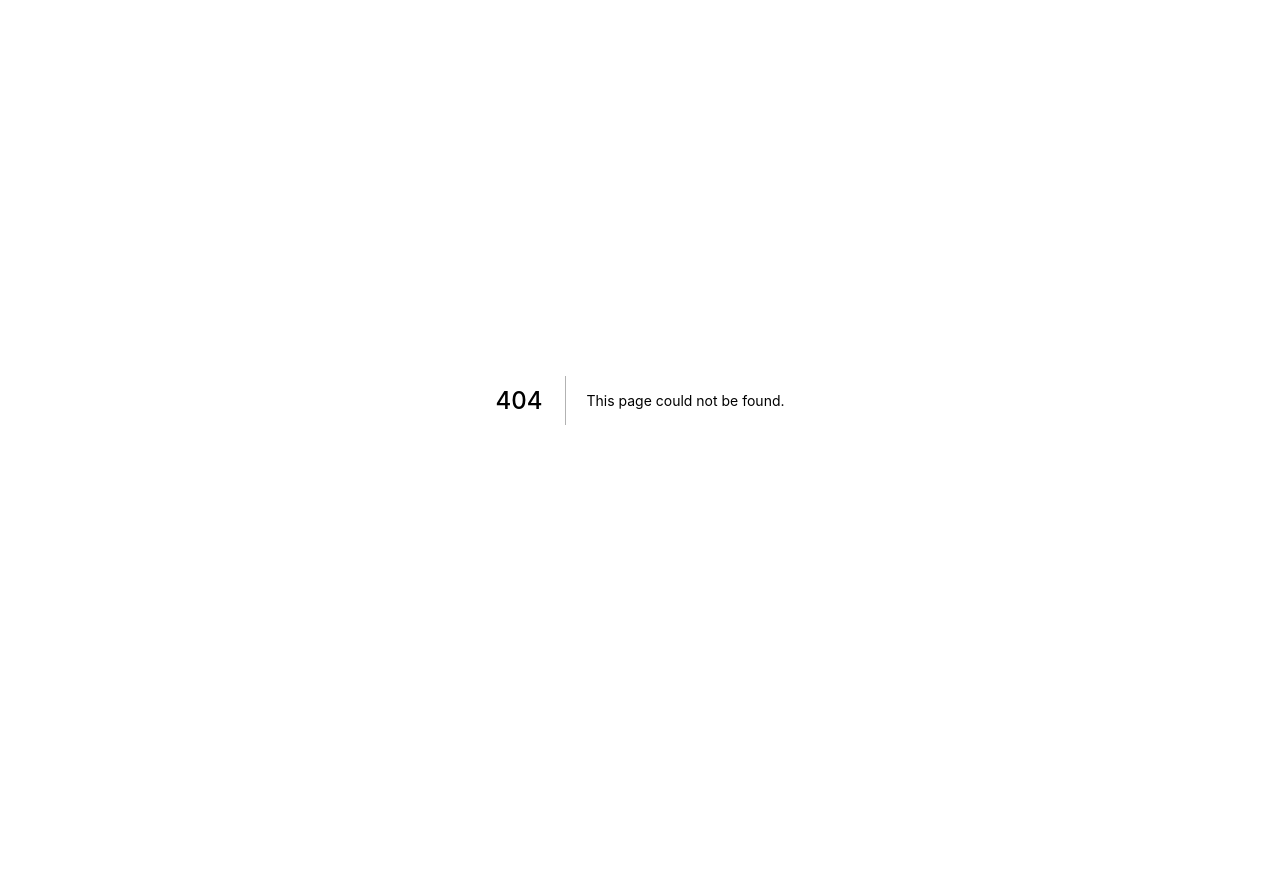
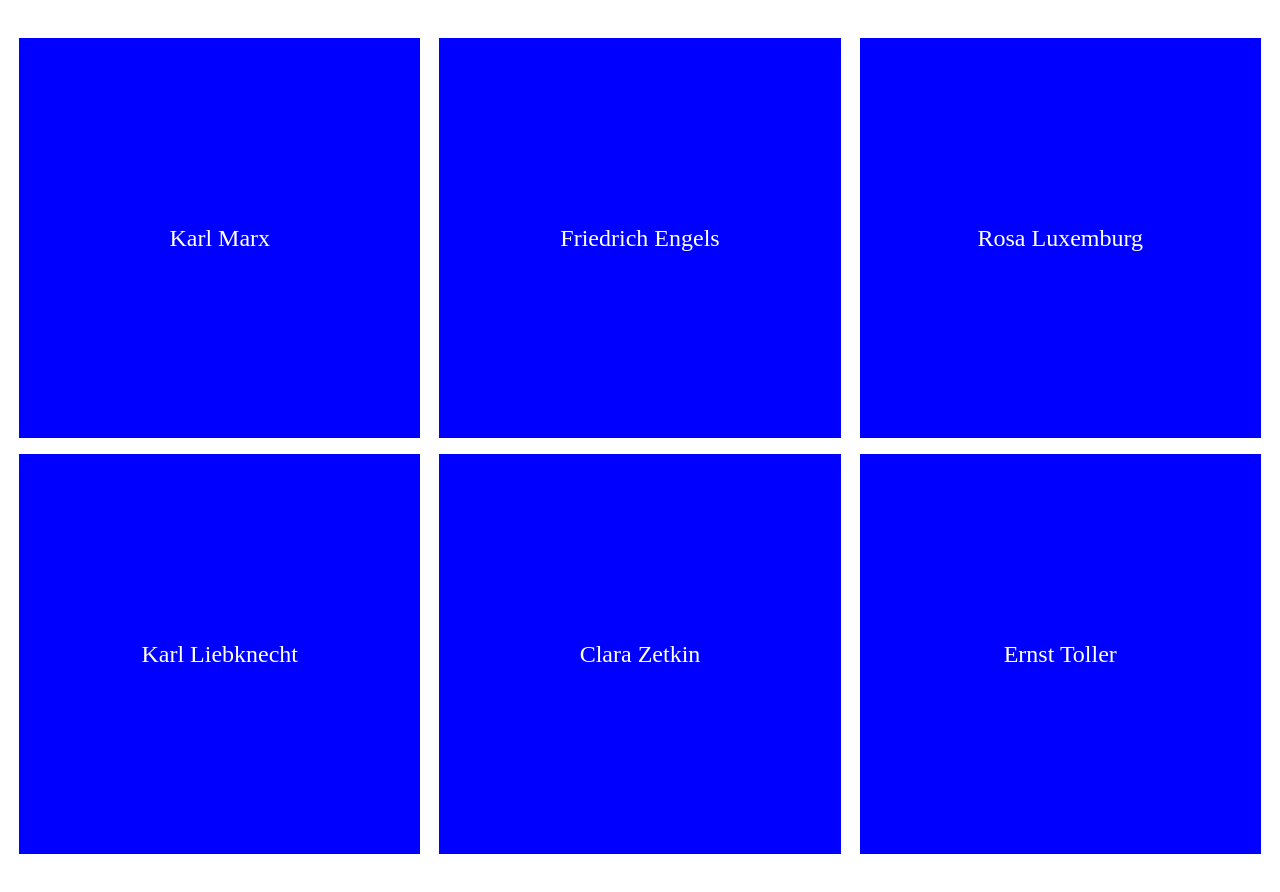
Before and after one commit to AndreasFaust/react-raster, a Next.js app: page /test2 in a window 1280 px wide. Before the commit this address had no page. Shown: the top 892 px of the page. Before the commit the page ends 800 px from the top, so only its background shows below. Built offline with nearby package versions, Linux system fonts and the light colour scheme.

Commit message:
feature: add component-prop

```diff
--- /dev/null
+++ b/pages/test2.tsx
@@ -0,0 +1,80 @@
+import React from "react";
+import Link from "next/link";
+import { Grid, Box } from "../raster";
+import { motion } from "framer-motion";
+
+const items = [
+  "Karl Marx",
+  "Friedrich Engels",
+  "Rosa Luxemburg",
+  "Karl Liebknecht",
+  "Clara Zetkin",
+  "Ernst Toller",
+];
+
+const containerVariants = {
+  hidden: { opacity: 0 },
+  show: {
+    opacity: 1,
+    transition: {
+      staggerChildren: 0.3,
+    },
+  },
+};
+
+const teaserVariants = {
+  hidden: { opacity: 0 },
+  show: { opacity: 1 },
+};
+
+export const ExampleTeaser = ({ item }) => (
+  <Link href="/" passHref>
+    <Box
+      cols={4}
+      style={`
+        background: blue;
+        height: 400px;
+        color: white;
+      `}
+      alignY="center"
+      alignX="center"
+      component={<motion.a variants={teaserVariants} />}
+    >
+      <h2>{item}</h2>
+    </Box>
+  </Link>
+);
+
+const ExampleGrid = ({ children }) => (
+  <Grid
+    left={"1.5vw"}
+    right={"1.5vw"}
+    top={"3vw"}
+    bottom={"20vw"}
+    gutterX={"1.5vw"}
+    gutterY={"1.25vw"}
+    colspan={12}
+    control
+    component={
+      <motion.div
+        variants={containerVariants}
+        initial="hidden"
+        animate="show"
+      />
+    }
+  >
+    {children}
+  </Grid>
+);
+
+const ExamplePage = () => {
+  return (
+    <ExampleGrid>
+      {items.map((item) => (
+        <ExampleTeaser item={item} key={item} />
+      ))}
+    </ExampleGrid>
+  );
+};
+
+export default ExamplePage;
--- a/raster/Box/props.ts
+++ b/raster/Box/props.ts
@@ -2,41 +2,41 @@ import React from "react";
 import { AlignX, AlignY } from "../alignTypes";
 
 export interface Props {
-  cols?: number | number[];
-  left?: number | number[];
-  right?: number | number[];
-  top?: number | number[];
-  bottom?: number | number[];
-  padding?: string | string[];
   alignX?: AlignX | AlignX[];
   alignY?: AlignY | AlignY[];
+  attrs?: object;
+  bottom?: number | number[];
+  children?: React.ReactNode;
+  className?: string;
+  cols?: number | number[];
+  component?: React.ReactElement;
+  hasChildBoxes?: boolean;
+  href?: string;
+  left?: number | number[];
+  onClick?: () => void;
+  padding?: string | string[];
+  right?: number | number[];
   style?: string | string[];
   tag?: string;
-  component?: React.ReactElement;
-  attrs?: object;
-  hasChildBoxes?: boolean;
-  className?: string;
-  children?: React.ReactNode;
-  href?: string;
-  onClick?: () => void;
+  top?: number | number[];
 }
 
 export const defaultProps = {
+  attrs: {},
+  alignX: null,
+  alignY: null,
+  bottom: 0,
+  children: null,
   className: null,
   cols: null,
-  alignX: null,
-  alignY: null,
-  children: null,
+  component: null,
+  hasChildBoxes: null,
+  href: null,
   left: 0,
+  onClick: null,
+  padding: null,
   right: 0,
+  style: null,
+  tag: "div",
   top: 0,
-  bottom: 0,
-  padding: null,
-  style: null,
-  hasChildBoxes: null,
-  tag: "div",
-  attrs: {},
-  href: null,
-  onClick: null,
-  component: null,
 };
--- a/raster/Grid/StyledGrid.tsx
+++ b/raster/Grid/StyledGrid.tsx
@@ -22,6 +22,7 @@ interface Props {
   children: React.ReactNode;
   cssMode: "grid" | "flex";
   style: string[];
+  component?: React.ReactElement;
 }
 
 const controlStyles = `
--- a/raster/Grid/index.tsx
+++ b/raster/Grid/index.tsx
@@ -34,6 +34,7 @@ const Grid = React.forwardRef<HTMLElement, Props>(
       className,
       children,
       cssMode,
+      component,
       tag,
       attrs,
       isControl,
@@ -76,8 +77,13 @@ const Grid = React.forwardRef<HTMLElement, Props>(
 
     return (
       <StyledGrid
+        alignX={alignXNormalized}
+        alignY={alignYNormalized}
+        attrs={attrs}
+        bottom={bottomNormalized}
         cssMode={cssModeNormalized}
         colspan={colspan}
+        component={component}
         className={classNames([
           "Grid",
           `bp-${currentBreakpoint.index}`,
@@ -86,19 +92,15 @@ const Grid = React.forwardRef<HTMLElement, Props>(
         ])}
         gutterX={gutterXNormalized}
         gutterY={gutterYNormalized}
-        alignX={alignXNormalized}
-        alignY={alignYNormalized}
+        isControl={isControl}
+        left={leftNormalized}
         media={media}
-        left={leftNormalized}
+        position={positionNormalized}
+        ref={ref}
         right={rightNormalized}
+        style={styleNormalized}
+        tag={tag}
         top={topNormalized}
-        bottom={bottomNormalized}
-        position={positionNormalized}
-        tag={tag}
-        attrs={attrs}
-        style={styleNormalized}
-        ref={ref}
-        isControl={isControl}
       >
         {control && controlIsVisible && (
           <ControlGrid
--- a/raster/Grid/props.ts
+++ b/raster/Grid/props.ts
@@ -2,47 +2,49 @@ import React from "react";
 import { AlignX, AlignY } from "../alignTypes";
 
 export interface Props {
+  alignX?: AlignX | AlignX[];
+  alignY?: AlignY | AlignY[];
+  attrs?: object;
+  bottom?: string | string[];
   breakpoints?: number[];
+  children?: React.ReactNode;
+  className?: string;
   colspan?: number;
-  left?: string | string[];
-  right?: string | string[];
-  top?: string | string[];
-  bottom?: string | string[];
+  component?: React.ReactElement;
+  control?: boolean;
+  controlColor?: string;
+  cssMode?: "grid" | "flex";
   gutterX?: string | string[];
   gutterY?: string | string[];
-  alignX?: AlignX | AlignX[];
-  alignY?: AlignY | AlignY[];
-  control?: boolean;
-  controlColor?: string;
+  isControl?: boolean;
+  left?: string | string[];
   position?: string | string[];
-  className?: string;
+  right?: string | string[];
   style?: string | string[];
-  children?: React.ReactNode;
   tag?: string;
-  attrs?: object;
-  isControl?: boolean;
-  cssMode?: "grid" | "flex";
+  top?: string | string[];
 }
 
 export const defaultProps = {
+  alignX: null,
+  alignY: null,
+  attrs: {},
+  bottom: "0",
   breakpoints: [0, 432, 768, 1024, 1200, 1400],
-  left: "0",
-  right: "0",
-  top: "0",
-  bottom: "0",
+  children: null,
+  className: null,
+  colspan: 1,
+  component: null,
+  control: false,
+  controlColor: "rgba(0, 0, 0, 0.1)",
+  cssMode: null,
   gutterX: "0px",
   gutterY: "0px",
-  alignX: null,
-  alignY: null,
-  colspan: 1,
-  control: false,
-  controlColor: "rgba(0, 0, 0, 0.1)",
+  isControl: false,
+  left: "0",
   position: "relative",
+  right: "0",
+  tag: "div",
+  top: "0",
   style: null,
-  className: null,
-  children: null,
-  cssMode: null,
-  tag: "div",
-  attrs: {},
-  isControl: false,
 };
```
Also changed, not shown: pages/test.tsx (+17 -6 lines), 1 other file (tests, documents, lock files or other folders).
